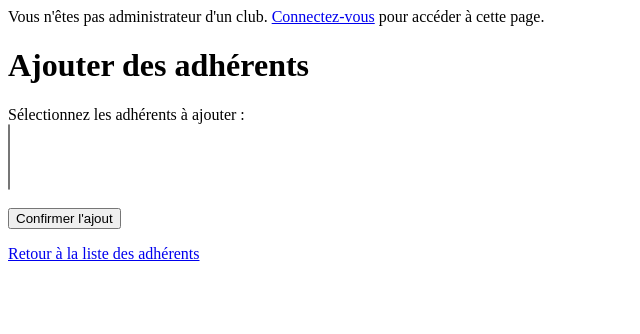
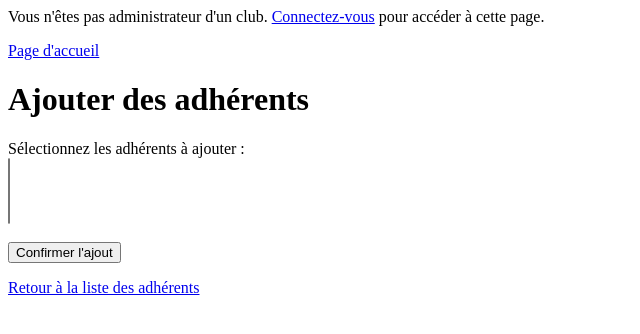
Before and after one commit to Dridox-h/bdd_projet_if3a, a PHP site: page /ajout_adherent.php in a window 1280 px wide. Shown: the top 334 px of the page, without its empty margins (0-640 px from the left). Run offline with PHP 8.4, Linux system fonts and the light colour scheme; the visitor is signed in with stand-in values (Sample User, id 1); data that the repository does not hold is empty.

Commit message:
Retour à la page d'acceuil sur pages ajout_adherent, gestion_adherents,modifier_courts

```diff
--- a/ajout_adherent.php
+++ b/ajout_adherent.php
@@ -47,6 +47,9 @@ if ($club_utilisateur) {
     <title>Ajout d'adhérents</title>
 </head>
 <body>
+<div id ="MenuBarre">
+    <a href="index.php">Page d'accueil</a>
+</div>
     <h1>Ajouter des adhérents</h1>
     <form method="post">
         <label for="adherents">Sélectionnez les adhérents à ajouter :</label><br>
--- a/gestion_adherents.php
+++ b/gestion_adherents.php
@@ -59,6 +59,9 @@ $adherents = $req->fetchAll(PDO::FETCH_ASSOC);
     </style>
 </head>
 <body>
+    <div id ="MenuBarre">
+        <a href="index.php">Page d'accueil</a>
+    </div>
 <h1>Tableau des adherents de votre club</h1>
 
 <?php if ($club_utilisateur) { ?>
--- a/modifier_court.php
+++ b/modifier_court.php
@@ -54,7 +54,9 @@ if ($_SERVER["REQUEST_METHOD"] == "POST") {
     <title>Modifier le court</title>
 </head>
 <body>
-
+    <div id ="MenuBarre">
+        <a href="index.php">Page d'accueil</a>
+    </div>
 <h2>Modifier le court</h2>
 
 <form method="post">
```
